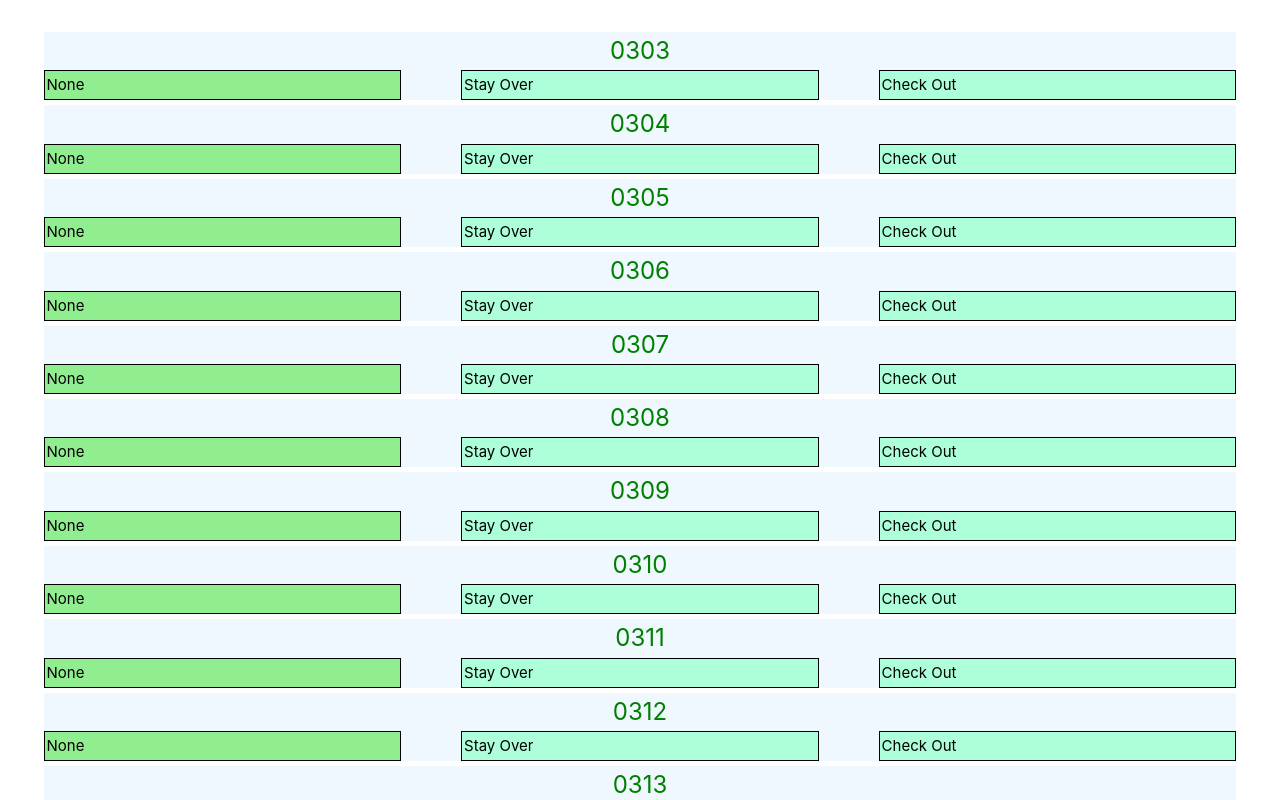
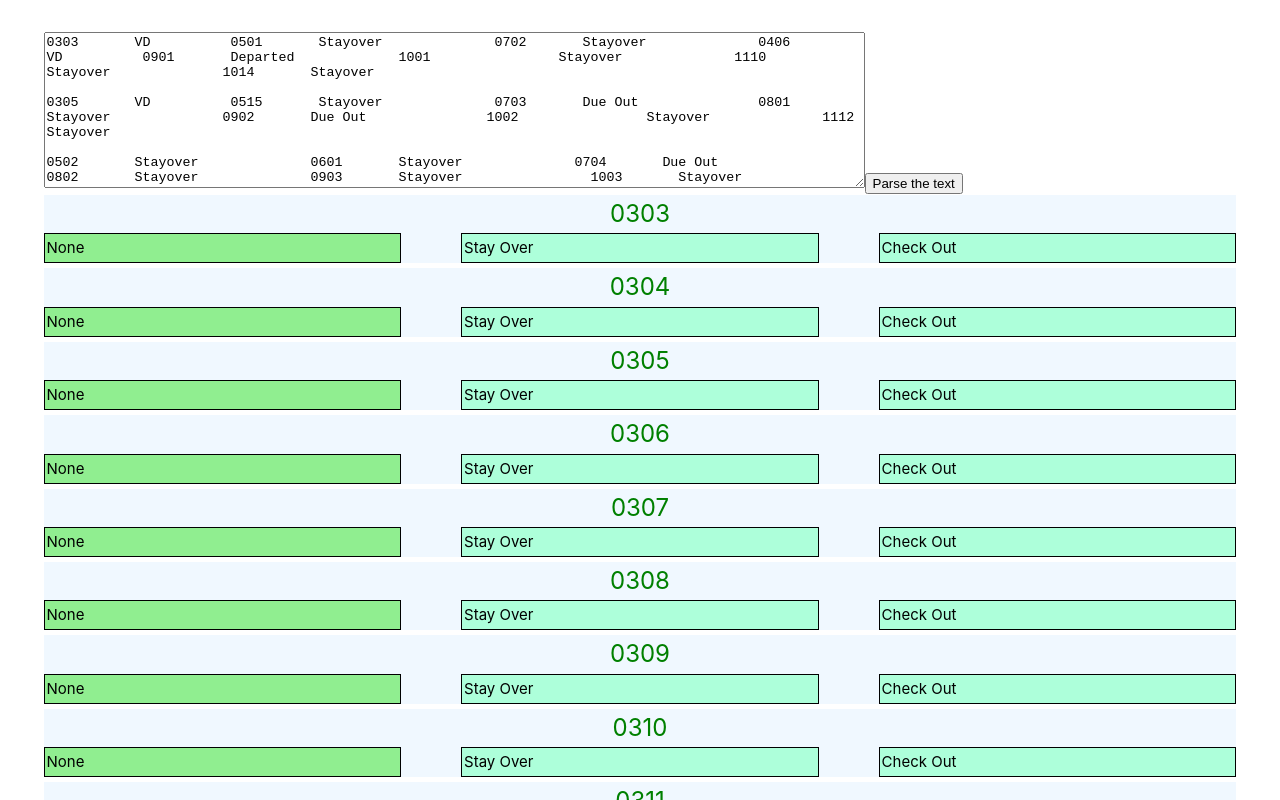
Before and after one commit to termokop/laundry_orders, a Vue app: page / in a window 1280 px wide. Shown: the top 800 px of the page. Built offline with nearby package versions, Linux system fonts and the light colour scheme.

Commit message:
add parse feature

```diff
--- a/src/App.vue
+++ b/src/App.vue
@@ -2,6 +2,7 @@
 import { ref } from 'vue'
 import RoomComponent from './components/RoomComponent.vue'
 import vTable from './components/vTable.vue'
+import parseString from './components/parseString.vue'
 
 import { linens_for_checkOut, linens_for_stayOver } from './components/linens_for_rooms'
 import { rooms_info } from './components/rooms_info'
@@ -92,8 +93,11 @@ const calculateForFloors = () => {
 }
 
 function changeStatus(room, newStatus) {
+  console.info(room, newStatus)
   // update room status
   hotelData.value.changeStatus(room, newStatus)
+
+  calculateForFloors()
 }
 
 const hideRoomsList = () => {
@@ -103,6 +107,8 @@ const hideRoomsList = () => {
 </script>
 
 <template>
+  <parseString @change-status="changeStatus"></parseString>
+
   <div class="app-class" v-show="showRoomList">
     <div v-for="room in hotelData.rooms" :key="room.room_number">
       <RoomComponent :room-obj="room" @change-status="changeStatus" />
--- /dev/null
+++ b/src/components/parseString.vue
@@ -0,0 +1,54 @@
+<script setup>
+import { ref } from 'vue';
+import { sample } from './string_template';
+
+const emit = defineEmits(['changeStatus'])
+
+let strForParse = ref(sample)
+
+const parseTheString = (() => {
+    let strWithoutSpaces = strForParse.value.replace(/\n/g, "").replace(/\s+/g, "")
+
+    const regex = /(\d{4})([A-Za-z]+)/g;
+
+    const result = []
+
+    let match;
+    while ((match = regex.exec(strWithoutSpaces)) !== null) {
+        // Push matched groups into the result array
+        result.push([match[1], match[2]]);
+    }
+    console.log(result)
+    changeStatusForArr(result)
+})
+
+const changeStatusForArr = (arr => {
+    for (let i = 0; i < arr.length; i++) {
+        if(arr[i][1] == "Stayover") {
+            emit('changeStatus',arr[i][0], 'Stay Over')
+        } else {
+            emit('changeStatus',arr[i][0], 'Check Out')
+        }
+
+    }
+})
+
+
+
+// for (let i = 0; i < arr.length; i++) {
+//     if(arr[i] == '') {
+//         arr.splice([i], 1)
+//     }
+// }
+
+
+</script>
+
+
+<template>
+
+    <div>
+        <textarea name="strForParse" id="" cols="100" rows="10" v-model="strForParse"></textarea>
+        <button @click="parseTheString">Parse the text</button>
+    </div>
+</template>
--- /dev/null
+++ b/src/components/string_template.js
@@ -0,0 +1,30 @@
+export const sample = `0303       VD          0501       Stayover              0702       Stayover              0406       VD          0901       Departed             1001                Stayover              1110       Stayover              1014       Stayover
+
+0305       VD          0515       Stayover              0703       Due Out               0801       Stayover              0902       Due Out               1002                Stayover              1112       Stayover
+
+0502       Stayover              0601       Stayover              0704       Due Out               0802       Stayover              0903       Stayover                1003       Stayover              1115       VD
+
+0503       Stayover              0602       Due Out               0707       Stayover              0803       Stayover              0904       Stayover                1004       Stayover              1201       Stayover
+
+0504       Stayover              0604       Departed             0709       Departed             0804       Stayover              0905       Stayover                1005       Stayover              1202       Stayover
+
+0505       Stayover              0605       Stayover              0711       Stayover              0805       Stayover              0907       Stayover                1007       Departed             1203       Stayover
+
+0507       Stayover              0607       Stayover              0712       Stayover              0807       Stayover              0908       Stayover                1009       Due Out               1204       Stayover
+
+0509       Due Out               0609       Due Out               0713       Stayover              0808       Stayover              0909       Due Out                1010       Departed             1207       Stayover
+
+0510       Stayover              0610       Stayover              0714       Departed             0809       Departed             0910       Stayover                1012       Stayover              1208       Stayover
+
+0511       Stayover              0612       Stayover              0715       Stayover              0810       Stayover              0912       Due Out                1013       Departed             1209       Stayover
+
+0512       Stayover              0614       Stayover              1103       Stayover              0811       Stayover              0913       Stayover                1015       Stayover              1210       Stayover
+
+0514       Stayover              0615       Stayover              1104       Stayover              0812       Stayover              0914       Stayover                1101       Stayover              1212       Stayover
+
+                                1109       Stayover              1107       Stayover              0814       Stayover              0915       Stayover              1102                Stayover              1215       Stayover
+
+
+
+
+`
```
